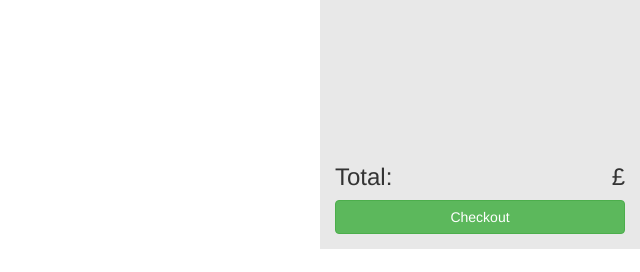
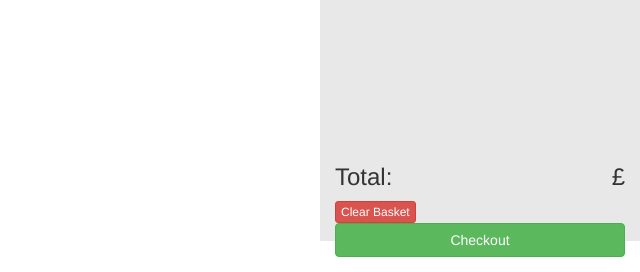
Before and after one commit to MicrobesNG/StrainArchive, a Django app: template search/templates/search/results.html in a window 1280 px wide. Shown: the part 582-854 px from the top of the page, without its empty margins (640-1280 px from the left). Before the commit the page ends 831 px from the top, so only its background shows below. Run offline with Django 3.2, Linux system fonts and the light colour scheme; the template is opened without the code that fills it, so the values that code supplies are empty; some libraries are stand-ins or nearby versions.

Commit message:
clear basket functionality

```diff
--- a/cart/templates/include/basket.html
+++ b/cart/templates/include/basket.html
@@ -36,7 +36,12 @@
         <h3 id="basketTotalCost">£{{basket.total_cost}}</h3>
     </div>
 </div>
-<div class="col-md-12" id="basketFooter">
+<div class="col-md-12" class="basketFooter" id="basketFooter_clear">
+    <a href="{% url 'cart:clearBasket' %}">
+        <button type="button" class="btn btn-xs btn-danger" id="clearBasket">Clear Basket</button>
+    </a>
+</div>
+<div class="col-md-12" class="basketFooter" id="basketFooter_checkout">
     <a href="{% url 'cart:checkout' %}">
         <input type="submit" class="btn btn-success" id="checkout" form="" value="Checkout">
     </a>
--- a/cart/urls.py
+++ b/cart/urls.py
@@ -6,5 +6,6 @@
     url(r'^addToBasket/(?P<strain_pk>\d+)/$', views.add_to_basket, name = 'add_to_basket'),
     url(r'^removeFromBasket/(?P<strain_pk>\d+)/$', views.remove_from_basket, name = 'remove_from_basket'),
     url(r'^checkout/', views.checkout, name = "checkout"),
+    url(r'^clearBasket/', views.clear_basket, name = "clearBasket"),
     url(r'applyPromotion/(?P<promotion_code>[\w\-]+)/$', views.apply_promotion, name = "apply_promotion")
 ]
```
Also changed, not shown: cart/views.py (+10 -0 lines).
